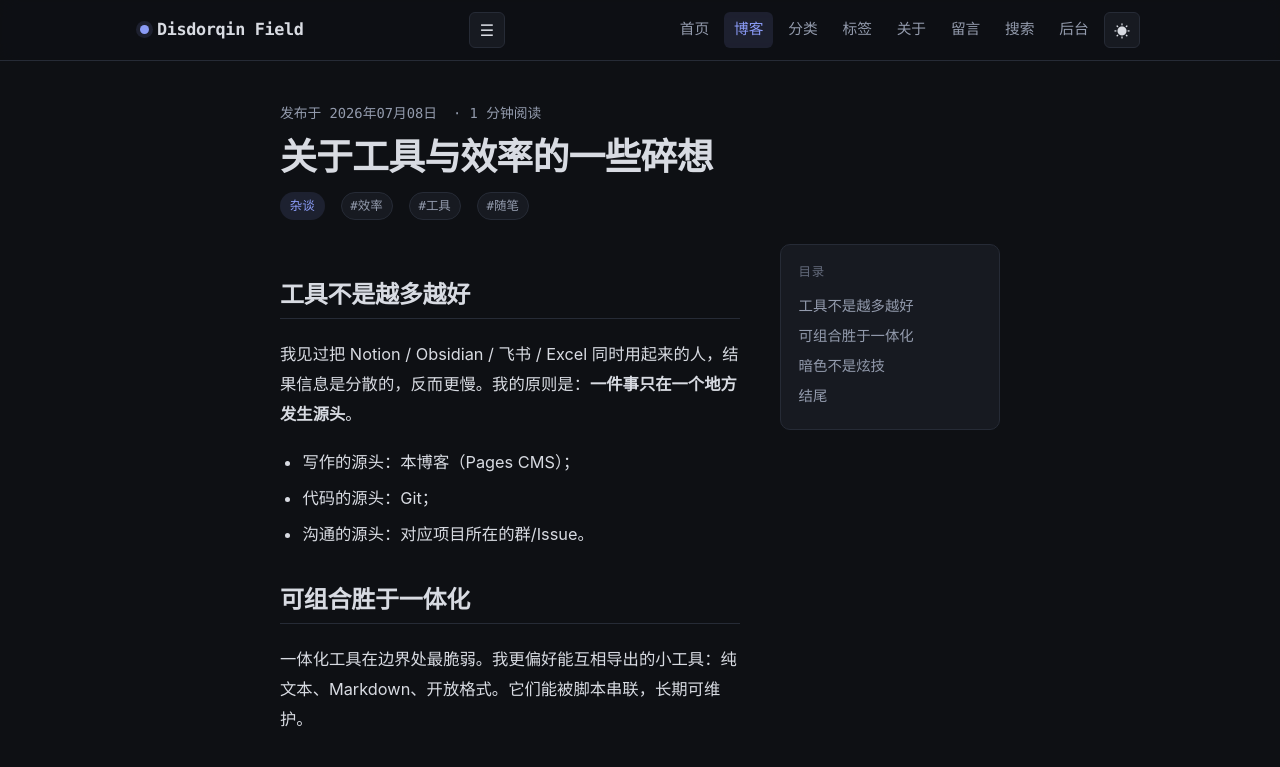
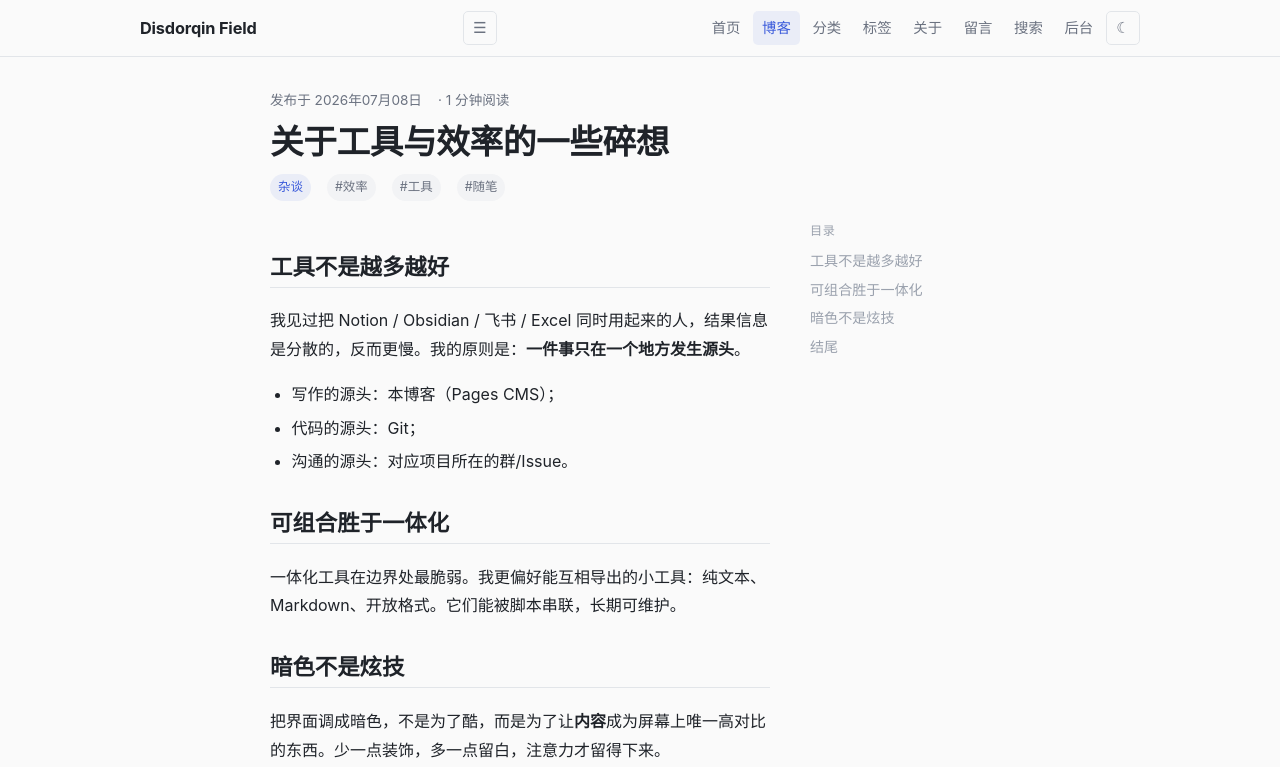
Before and after one commit to disdorqin/disdorqin.github.io, an Astro site: page /blog/misc-tools/ in a window 1280 px wide. Shown: the top 767 px of the page. Built offline with nearby package versions, Linux system fonts and the light colour scheme; Astro itself is replaced by a stand-in of ours; some packages are replaced by stand-ins of ours.

Commit message:
feat: simplify blog UI and switch comments to Waline

```diff
--- a/src/components/Header.astro
+++ b/src/components/Header.astro
@@ -10,11 +10,8 @@ function isActive(href: string): boolean {
 ---
 
 <header class="site-header">
-  <div class="container-wide site-header__inner">
-    <a class="brand" href="/">
-      <span class="brand__dot"></span>
-      <span>{SITE.title}</span>
-    </a>
+  <div class="site-header__inner">
+    <a class="brand" href="/">{SITE.title}</a>
 
     <button
       class="nav__toggle theme-toggle"
--- /dev/null
+++ b/src/components/WalineComment.astro
@@ -0,0 +1,62 @@
+---
+import { SITE } from '../config/site';
+
+const configured = SITE.walineServerURL && SITE.walineServerURL.length > 0;
+---
+
+{
+  configured ? (
+    <div
+      id="waline"
+      class="waline-wrap"
+      data-server-url={SITE.walineServerURL}
+      data-lang={SITE.walineLang}
+      data-login={SITE.walineLogin}
+      data-meta={JSON.stringify(SITE.walineMeta)}
+      data-required-meta={JSON.stringify(SITE.walineRequiredMeta)}
+      data-comment-sorting={SITE.walineCommentSorting}
+    />
+  ) : (
+    <div class="waline-wrap waline-wrap--placeholder">
+      <p style="color:var(--text-muted);margin:0">
+        评论系统待配置：请部署 Waline 服务并填写 walineServerURL。
+      </p>
+      <p style="color:var(--text-faint);font-size:0.85rem;margin:0.5rem 0 0">
+        详情见 README「Waline 配置步骤」。
+      </p>
+    </div>
+  )
+}
+
+{configured && (
+  <>
+    <link rel="stylesheet" href="https://unpkg.com/@waline/client@v3/dist/waline.css" />
+    <script type="module">
+      const walineEl = document.getElementById('waline');
+      if (!walineEl) throw new Error('#waline not found');
+
+      const isDark = () => document.documentElement.classList.contains('dark');
+
+      async function loadWaline() {
+        const { init } = await import('https://unpkg.com/@waline/client@v3/dist/waline.mjs');
+
+        const meta = JSON.parse(walineEl.dataset.meta || '[]');
+        const requiredMeta = JSON.parse(walineEl.dataset.requiredMeta || '[]');
+
+        init({
+          el: '#waline',
+          serverURL: walineEl.dataset.serverUrl,
+          lang: walineEl.dataset.lang || 'zh-CN',
+          dark: isDark,
+          login: walineEl.dataset.login || 'disable',
+          meta: meta.length > 0 ? meta : undefined,
+          requiredMeta: requiredMeta.length > 0 ? requiredMeta : undefined,
+          commentSorting: walineEl.dataset.commentSorting || 'latest',
+          path: window.location.pathname,
+        });
+      }
+
+      loadWaline();
+    </script>
+  </>
+)}
--- a/src/config/site.ts
+++ b/src/config/site.ts
@@ -36,6 +36,18 @@ export const SITE = {
   giscusCategoryId: 'DIC_kwDOTA6eqs4DAwiT',
   giscusMapping: 'pathname',
   giscusTheme: 'preferred_color_scheme',
+
+  // —— Waline 评论系统（默认启用）——
+  // Waline 需要单独部署服务端，数据存储在 Waline 连接的数据库中。
+  // walineServerURL 为空时页面显示配置提示，不会加载 Waline 脚本。
+  commentProvider: 'waline',
+  walineServerURL: '', // ← 部署 Waline 后填入服务地址，例如 https://xxx.vercel.app
+  walineLang: 'zh-CN',
+  walineDark: 'html.dark',
+  walineLogin: 'disable',
+  walineRequiredMeta: ['nick'],
+  walineMeta: ['nick', 'mail', 'link'],
+  walineCommentSorting: 'latest',
 } as const;
 
 export type SiteConfig = typeof SITE;
--- a/src/layouts/BaseLayout.astro
+++ b/src/layouts/BaseLayout.astro
@@ -29,7 +29,7 @@ const ogImage = image
 ---
 
 <!doctype html>
-<html lang={SITE.lang} class="dark">
+<html lang={SITE.lang}>
   <head>
     <meta charset="utf-8" />
     <meta name="viewport" content="width=device-width, initial-scale=1" />
@@ -65,7 +65,7 @@ const ogImage = image
       (function () {
         try {
           var t = localStorage.getItem('theme');
-          if (t !== 'light' && t !== 'dark') t = 'dark'; // 默认暗色
+          if (t !== 'light' && t !== 'dark') t = 'light'; // 默认浅色
           var root = document.documentElement;
           root.classList.toggle('dark', t === 'dark');
           root.style.colorScheme = t;
--- a/src/pages/blog/index.astro
+++ b/src/pages/blog/index.astro
@@ -9,7 +9,7 @@ const posts = await getPublishedPosts();
 <BaseLayout title="博客" description="全部文章列表">
   <div class="container">
     <h1 class="page-title">博客</h1>
-    <p class="page-subtitle">共 {posts.length} 篇文章 · 置顶优先 · 按发布时间倒序</p>
+    <p class="page-subtitle">共 {posts.length} 篇文章 · 按发布时间倒序</p>
 
     {posts.map((post) => <PostCard post={post} />)}
 
--- a/src/styles/global.css
+++ b/src/styles/global.css
@@ -1,54 +1,51 @@
 /* ============================================================
    Disdorqin Field — 全局样式
-   暗色优先、克制、有质感。亮/暗通过 <html class="dark"> 切换。
+   清新、留白、文章优先。浅色为默认，暗色为可选。
+   亮/暗通过 <html class="dark"> 切换。
    ============================================================ */
 
 :root {
-  --bg: #fbfbfd;
+  --bg: #fafafa;
   --bg-elevated: #ffffff;
-  --surface: #f4f5f7;
-  --surface-2: #eceef2;
-  --border: #e3e6ec;
-  --text: #1a1d24;
+  --surface: #f2f3f5;
+  --surface-2: #e8eaed;
+  --border: #e2e5e9;
+  --text: #1f2329;
   --text-muted: #6b7280;
   --text-faint: #9aa1ad;
   --accent: #3b5bdb;
-  --accent-soft: rgba(59, 91, 219, 0.1);
+  --accent-soft: rgba(59, 91, 219, 0.08);
   --danger: #e03131;
   --code-bg: #f4f5f7;
-  --radius: 10px;
-  --radius-sm: 6px;
-  --max-width: 760px;
+  --radius: 8px;
+  --radius-sm: 5px;
+  --max-width: 780px;
   --font-sans: -apple-system, BlinkMacSystemFont, "Segoe UI", "Noto Sans SC",
     "PingFang SC", "Microsoft YaHei", "Hiragino Sans GB", sans-serif;
-  --font-mono: "JetBrains Mono", "Fira Code", ui-monospace, SFMono-Regular,
+  --font-mono: "JetBrains Mono", ui-monospace, SFMono-Regular,
     "SF Mono", Menlo, Consolas, "Liberation Mono", monospace;
-  --shadow: 0 1px 2px rgba(16, 24, 40, 0.04), 0 1px 3px rgba(16, 24, 40, 0.06);
 }
 
 html.dark {
-  --bg: #0e1014;
-  --bg-elevated: #161922;
-  --surface: #171a21;
-  --surface-2: #1e222b;
-  --border: #262b36;
-  --text: #d8dbe2;
-  --text-muted: #939bad;
-  --text-faint: #646b7c;
-  --accent: #8b9cf7; /* 柔雾蓝紫，克制不刺眼 */
-  --accent-soft: rgba(139, 156, 247, 0.12);
+  --bg: #111216;
+  --bg-elevated: #191a1f;
+  --surface: #1e1f24;
+  --surface-2: #25272e;
+  --border: #2c2e36;
+  --text: #d4d6dc;
+  --text-muted: #8b92a0;
+  --text-faint: #5c6372;
+  --accent: #7b8ef0;
+  --accent-soft: rgba(123, 142, 240, 0.1);
   --danger: #ff6b6b;
-  --code-bg: #12151b;
-  --shadow: 0 1px 2px rgba(0, 0, 0, 0.3), 0 2px 8px rgba(0, 0, 0, 0.25);
+  --code-bg: #18191e;
 }
 
-* {
-  box-sizing: border-box;
-}
+* { box-sizing: border-box; }
 
 html {
   scroll-behavior: smooth;
-  scroll-padding-top: 84px;
+  scroll-padding-top: 72px;
 }
 
 body {
@@ -68,9 +65,7 @@ a {
   text-decoration: none;
   transition: color 0.15s ease;
 }
-a:hover {
-  text-decoration: underline;
-}
+a:hover { text-decoration: underline; }
 
 img {
   max-width: 100%;
@@ -84,68 +79,51 @@ hr {
   margin: 2.5rem 0;
 }
 
-::selection {
-  background: var(--accent-soft);
-}
+::selection { background: var(--accent-soft); }
 
-/* —— 布局容器 —— */
+/* —— 布局 —— */
 .container {
   max-width: var(--max-width);
   margin: 0 auto;
   padding: 0 1.25rem;
 }
-.container-wide {
-  max-width: 1040px;
-  margin: 0 auto;
-  padding: 0 1.25rem;
-}
 
-/* —— 站点头部 —— */
+/* —— Header —— */
 .site-header {
   position: sticky;
   top: 0;
   z-index: 50;
-  background: color-mix(in srgb, var(--bg) 86%, transparent);
-  backdrop-filter: saturate(160%) blur(10px);
+  background: color-mix(in srgb, var(--bg) 88%, transparent);
+  backdrop-filter: saturate(160%) blur(8px);
   border-bottom: 1px solid var(--border);
 }
 .site-header__inner {
   display: flex;
   align-items: center;
   justify-content: space-between;
-  height: 60px;
+  height: 56px;
   gap: 1rem;
+  max-width: 1040px;
+  margin: 0 auto;
+  padding: 0 1.25rem;
 }
 .brand {
-  font-family: var(--font-mono);
   font-weight: 700;
-  font-size: 1.05rem;
+  font-size: 1.02rem;
   color: var(--text);
-  letter-spacing: -0.02em;
-  display: inline-flex;
-  align-items: center;
-  gap: 0.5rem;
+  letter-spacing: -0.01em;
 }
-.brand:hover {
-  text-decoration: none;
-}
-.brand__dot {
-  width: 9px;
-  height: 9px;
-  border-radius: 50%;
-  background: var(--accent);
-  box-shadow: 0 0 0 4px var(--accent-soft);
-}
+.brand:hover { text-decoration: none; }
 .nav {
   display: flex;
   align-items: center;
-  gap: 0.35rem;
+  gap: 0.25rem;
   flex-wrap: wrap;
 }
 .nav a {
   color: var(--text-muted);
-  font-size: 0.92rem;
-  padding: 0.35rem 0.6rem;
+  font-size: 0.9rem;
+  padding: 0.3rem 0.55rem;
   border-radius: var(--radius-sm);
 }
 .nav a:hover {
@@ -157,56 +135,54 @@ hr {
   color: var(--accent);
   background: var(--accent-soft);
 }
-.nav__toggle {
-  display: none;
-}
+.nav__toggle { display: none; }
 
-/* —— 主题切换按钮 —— */
+/* —— 主题切换 —— */
 .theme-toggle {
   display: inline-flex;
   align-items: center;
   justify-content: center;
-  width: 36px;
-  height: 36px;
+  width: 34px;
+  height: 34px;
   border-radius: var(--radius-sm);
   border: 1px solid var(--border);
-  background: var(--surface);
-  color: var(--text);
+  background: transparent;
+  color: var(--text-muted);
   cursor: pointer;
-  font-size: 1rem;
-  transition: background 0.15s ease, border-color 0.15s ease;
+  font-size: 0.95rem;
+  transition: background 0.15s, border-color 0.15s;
 }
 .theme-toggle:hover {
   border-color: var(--accent);
+  background: var(--surface);
 }
 
-/* —— 站点底部 —— */
+/* —— Footer —— */
 .site-footer {
   border-top: 1px solid var(--border);
   margin-top: 4rem;
-  padding: 2.5rem 0 3rem;
+  padding: 2rem 0 2.5rem;
+  font-size: 0.85rem;
   color: var(--text-muted);
-  font-size: 0.88rem;
 }
 .site-footer__inner {
   display: flex;
   justify-content: space-between;
   flex-wrap: wrap;
-  gap: 1rem;
+  gap: 0.75rem;
+  max-width: 1040px;
+  margin: 0 auto;
+  padding: 0 1.25rem;
 }
-.site-footer a {
-  color: var(--text-muted);
-}
-.site-footer a:hover {
-  color: var(--accent);
-}
+.site-footer a { color: var(--text-muted); }
+.site-footer a:hover { color: var(--accent); }
 
-/* —— 通用排版 —— */
+/* —— 页面标题 —— */
 .page-title {
-  font-size: 1.9rem;
+  font-size: 1.85rem;
   font-weight: 700;
-  letter-spacing: -0.02em;
   margin: 2.5rem 0 0.4rem;
+  line-height: 1.25;
 }
 .page-subtitle {
   color: var(--text-muted);
@@ -217,57 +193,36 @@ hr {
 .badge {
   display: inline-block;
   font-size: 0.78rem;
-  font-family: var(--font-mono);
-  padding: 0.15rem 0.55rem;
+  padding: 0.15rem 0.5rem;
   border-radius: 999px;
   background: var(--surface);
-  border: 1px solid var(--border);
   color: var(--text-muted);
   white-space: nowrap;
+  transition: color 0.15s, background 0.15s;
+}
+a.badge:hover {
+  color: var(--accent);
+  background: var(--accent-soft);
+  text-decoration: none;
 }
 .badge--accent {
   background: var(--accent-soft);
-  border-color: transparent;
-  color: var(--accent);
-}
-a.badge:hover {
-  text-decoration: none;
-  border-color: var(--accent);
   color: var(--accent);
 }
 
-/* —— 文章卡片 —— */
+/* —— 文章卡片（简约列表风） —— */
 .post-card {
-  display: flex;
-  gap: 1.1rem;
   padding: 1.1rem 0;
   border-bottom: 1px solid var(--border);
 }
-.post-card:last-child {
-  border-bottom: none;
-}
-.post-card__cover {
-  flex: 0 0 132px;
-  width: 132px;
-  height: 88px;
-  border-radius: var(--radius-sm);
-  object-fit: cover;
-  background: var(--surface);
-  border: 1px solid var(--border);
-}
-.post-card__body {
-  flex: 1;
-  min-width: 0;
-}
+.post-card:last-child { border-bottom: none; }
 .post-card__title {
-  font-size: 1.12rem;
+  font-size: 1.15rem;
   font-weight: 650;
   margin: 0 0 0.3rem;
-  letter-spacing: -0.01em;
+  line-height: 1.35;
 }
-.post-card__title a {
-  color: var(--text);
-}
+.post-card__title a { color: var(--text); }
 .post-card__title a:hover {
   color: var(--accent);
   text-decoration: none;
@@ -275,47 +230,53 @@ a.badge:hover {
 .post-card__meta {
   font-size: 0.82rem;
   color: var(--text-muted);
-  font-family: var(--font-mono);
   display: flex;
-  gap: 0.6rem;
+  gap: 0.55rem;
   flex-wrap: wrap;
   align-items: center;
   margin-bottom: 0.35rem;
 }
+.post-card__meta a { color: var(--text-muted); }
+.post-card__meta a:hover { color: var(--accent); }
 .post-card__desc {
   color: var(--text-muted);
   font-size: 0.92rem;
   margin: 0;
-  display: -webkit-box;
-  -webkit-line-clamp: 2;
-  -webkit-box-orient: vertical;
-  overflow: hidden;
+  line-height: 1.6;
+}
+.post-card__cover-wrap {
+  margin-bottom: 0.6rem;
+}
+.post-card__cover {
+  width: 100%;
+  max-height: 200px;
+  object-fit: cover;
+  border-radius: var(--radius-sm);
+  border: 1px solid var(--border);
 }
 
-/* —— 首页 Hero —— */
+/* —— Hero —— */
 .hero {
-  padding: 3.5rem 0 2.5rem;
+  padding: 2.5rem 0 2rem;
   border-bottom: 1px solid var(--border);
 }
 .hero__title {
-  font-size: clamp(2rem, 5vw, 2.9rem);
-  font-weight: 800;
-  letter-spacing: -0.03em;
-  margin: 0 0 0.6rem;
-  line-height: 1.15;
-}
-.hero__title .accent {
-  color: var(--accent);
+  font-size: clamp(1.7rem, 4vw, 2.4rem);
+  font-weight: 750;
+  margin: 0 0 0.5rem;
+  line-height: 1.2;
+  letter-spacing: -0.01em;
 }
 .hero__subtitle {
-  font-size: 1.05rem;
+  font-size: 1rem;
   color: var(--text-muted);
-  max-width: 36rem;
-  margin: 0 0 1.4rem;
+  max-width: 32rem;
+  margin: 0 0 1.2rem;
+  line-height: 1.6;
 }
 .hero__actions {
   display: flex;
-  gap: 0.6rem;
+  gap: 0.55rem;
   flex-wrap: wrap;
 }
 
@@ -323,16 +284,16 @@ a.badge:hover {
 .btn {
   display: inline-flex;
   align-items: center;
-  gap: 0.4rem;
-  padding: 0.5rem 0.95rem;
+  gap: 0.35rem;
+  padding: 0.45rem 0.9rem;
   border-radius: var(--radius-sm);
   border: 1px solid var(--border);
   background: var(--surface);
   color: var(--text);
-  font-size: 0.9rem;
+  font-size: 0.88rem;
   font-weight: 500;
   cursor: pointer;
-  transition: all 0.15s ease;
+  transition: all 0.15s;
 }
 .btn:hover {
   text-decoration: none;
@@ -344,31 +305,24 @@ a.badge:hover {
   border-color: var(--accent);
   color: #fff;
 }
-html.dark .btn--primary {
-  color: #0e1014;
-}
 .btn--primary:hover {
   filter: brightness(1.06);
   color: #fff;
 }
-html.dark .btn--primary:hover {
-  color: #0e1014;
-}
 
 /* —— 区块标题 —— */
 .section {
-  margin-top: 2.5rem;
+  margin-top: 2rem;
 }
 .section__head {
   display: flex;
   align-items: baseline;
   justify-content: space-between;
-  margin-bottom: 0.5rem;
+  margin-bottom: 0.3rem;
 }
 .section__title {
-  font-size: 1.25rem;
+  font-size: 1.2rem;
   font-weight: 700;
-  letter-spacing: -0.01em;
   margin: 0;
 }
 .section__more {
@@ -380,87 +334,67 @@ html.dark .btn--primary:hover {
 .chip-cloud {
   display: flex;
   flex-wrap: wrap;
-  gap: 0.55rem;
+  gap: 0.5rem;
 }
 
 /* —— 文章详情 —— */
 .article-header {
-  margin: 2.5rem 0 1.5rem;
+  margin: 2rem 0 1.2rem;
 }
 .article-header__title {
-  font-size: clamp(1.7rem, 4vw, 2.3rem);
-  font-weight: 780;
-  letter-spacing: -0.02em;
-  line-height: 1.2;
-  margin: 0.6rem 0 0.8rem;
+  font-size: clamp(1.65rem, 3.5vw, 2.1rem);
+  font-weight: 720;
+  line-height: 1.25;
+  margin: 0.5rem 0 0.7rem;
+  letter-spacing: -0.01em;
 }
 .article-meta {
   display: flex;
   flex-wrap: wrap;
-  gap: 0.6rem 1rem;
+  gap: 0.5rem 1rem;
   align-items: center;
   color: var(--text-muted);
-  font-size: 0.86rem;
-  font-family: var(--font-mono);
+  font-size: 0.85rem;
 }
 .article-cover {
   width: 100%;
-  max-height: 380px;
+  max-height: 340px;
   object-fit: cover;
   border-radius: var(--radius);
   border: 1px solid var(--border);
-  margin: 1.5rem 0;
+  margin: 1.2rem 0;
 }
 
-/* 正文排版（prose） */
+/* —— 正文排版 —— */
 .prose {
-  font-size: 1.02rem;
-  line-height: 1.85;
+  font-size: 1rem;
+  line-height: 1.8;
 }
-.prose h2,
-.prose h3,
-.prose h4 {
-  scroll-margin-top: 84px;
+.prose h2, .prose h3, .prose h4 {
+  scroll-margin-top: 72px;
   line-height: 1.35;
-  margin-top: 2.2rem;
-  letter-spacing: -0.01em;
+  margin-top: 2rem;
 }
 .prose h2 {
-  font-size: 1.5rem;
+  font-size: 1.4rem;
   font-weight: 700;
-  padding-bottom: 0.4rem;
+  padding-bottom: 0.3rem;
   border-bottom: 1px solid var(--border);
 }
-.prose h3 {
-  font-size: 1.22rem;
-  font-weight: 680;
-}
-.prose h4 {
-  font-size: 1.05rem;
-  font-weight: 650;
-}
-.prose p {
-  margin: 1.1rem 0;
-}
-.prose ul,
-.prose ol {
-  padding-left: 1.4rem;
-  margin: 1.1rem 0;
-}
-.prose li {
-  margin: 0.35rem 0;
-}
+.prose h3 { font-size: 1.15rem; font-weight: 680; }
+.prose h4 { font-size: 1.02rem; font-weight: 650; }
+.prose p { margin: 1rem 0; }
+.prose ul, .prose ol { padding-left: 1.35rem; margin: 1rem 0; }
+.prose li { margin: 0.3rem 0; }
 .prose blockquote {
-  margin: 1.4rem 0;
-  padding: 0.6rem 1.1rem;
+  margin: 1.2rem 0;
+  padding: 0.5rem 1rem;
   border-left: 3px solid var(--accent);
   background: var(--surface);
   border-radius: 0 var(--radius-sm) var(--radius-sm) 0;
   color: var(--text-muted);
 }
-.prose blockquote p {
-  margin: 0.4rem 0;
-}
+.prose blockquote p { margin: 0.3rem 0; }
 .prose code {
   font-family: var(--font-mono);
   font-size: 0.88em;
@@ -470,13 +404,13 @@ html.dark .btn--primary:hover {
   border: 1px solid var(--border);
 }
 .prose pre {
-  padding: 1rem 1.1rem;
+  padding: 0.9rem 1rem;
   border-radius: var(--radius);
   overflow-x: auto;
   border: 1px solid var(--border);
-  font-size: 0.88rem;
-  line-height: 1.6;
-  margin: 1.4rem 0;
+  font-size: 0.87rem;
+  line-height: 1.55;
+  margin: 1.2rem 0;
 }
 .prose pre code {
   background: none;
@@ -487,28 +421,21 @@ html.dark .btn--primary:hover {
 .prose table {
   width: 100%;
   border-collapse: collapse;
-  margin: 1.4rem 0;
-  font-size: 0.92rem;
+  margin: 1.2rem 0;
+  font-size: 0.9rem;
 }
-.prose th,
-.prose td {
+.prose th, .prose td {
   border: 1px solid var(--border);
-  padding: 0.55rem 0.8rem;
+  padding: 0.5rem 0.75rem;
   text-align: left;
 }
-.prose th {
-  background: var(--surface);
-  font-weight: 650;
-}
+.prose th { background: var(--surface); font-weight: 650; }
 .prose img {
   border-radius: var(--radius-sm);
   border: 1px solid var(--border);
-  margin: 1.2rem 0;
+  margin: 1rem 0;
 }
-.prose a {
-  text-decoration: underline;
-  text-underline-offset: 2px;
-}
+.prose a { text-decoration: underline; text-underline-offset: 2px; }
 
 /* Shiki 双主题切换 */
 html.dark .astro-code,
@@ -520,67 +447,51 @@ html.dark .astro-code span {
   text-decoration: var(--shiki-dark-text-decoration) !important;
 }
 
-/* KaTeX 在暗色下微调 */
-html.dark .katex {
-  color: var(--text);
-}
+/* KaTeX */
+html.dark .katex { color: var(--text); }
 
-/* —— 目录 TOC —— */
+/* —— TOC —— */
 .toc {
-  border: 1px solid var(--border);
-  border-radius: var(--radius);
-  background: var(--surface);
-  padding: 1rem 1.1rem;
-  font-size: 0.9rem;
+  font-size: 0.88rem;
+  padding: 0;
 }
 .toc__title {
-  font-family: var(--font-mono);
-  font-size: 0.78rem;
+  font-size: 0.76rem;
   text-transform: uppercase;
-  letter-spacing: 0.05em;
+  letter-spacing: 0.04em;
   color: var(--text-faint);
-  margin: 0 0 0.6rem;
+  margin: 0 0 0.5rem;
 }
 .toc ul {
   list-style: none;
   margin: 0;
   padding: 0;
 }
-.toc li {
-  margin: 0.3rem 0;
-}
+.toc li { margin: 0.25rem 0; }
 .toc a {
-  color: var(--text-muted);
+  color: var(--text-faint);
 }
 .toc a:hover {
   color: var(--accent);
   text-decoration: none;
 }
-.toc .lvl-3 {
-  padding-left: 1rem;
-}
-.toc .lvl-4 {
-  padding-left: 2rem;
-}
+.toc .lvl-3 { padding-left: 0.8rem; }
+.toc .lvl-4 { padding-left: 1.6rem; }
 
-/* 详情页两栏布局 */
+/* 详情页两栏 */
 .article-layout {
   display: grid;
-  grid-template-columns: minmax(0, 1fr) 220px;
+  grid-template-columns: minmax(0, 1fr) 200px;
   gap: 2.5rem;
   align-items: start;
 }
 .article-layout .toc-wrap {
   position: sticky;
-  top: 84px;
+  top: 72px;
 }
-@media (max-width: 900px) {
-  .article-layout {
-    grid-template-columns: 1fr;
-  }
-  .article-layout .toc-wrap {
-    display: none;
-  }
+@media (max-width: 880px) {
+  .article-layout { grid-template-columns: 1fr; }
+  .article-layout .toc-wrap { display: none; }
 }
 
 /* —— 上一篇/下一篇 —— */
@@ -588,58 +499,47 @@ html.dark .katex {
   display: grid;
   grid-template-columns: 1fr 1fr;
   gap: 1rem;
-  margin: 3rem 0 1rem;
+  margin: 2.5rem 0 1rem;
 }
 .pager a {
   border: 1px solid var(--border);
   border-radius: var(--radius);
-  padding: 0.9rem 1rem;
-  background: var(--surface);
+  padding: 0.8rem 1rem;
   color: var(--text);
   display: block;
-  transition: border-color 0.15s ease;
+  transition: border-color 0.15s;
 }
 .pager a:hover {
   border-color: var(--accent);
   text-decoration: none;
 }
 .pager__dir {
-  font-size: 0.76rem;
+  font-size: 0.75rem;
   color: var(--text-faint);
-  font-family: var(--font-mono);
-  text-transform: uppercase;
 }
-.pager__title {
-  font-weight: 600;
-  margin-top: 0.2rem;
-}
-.pager .next {
-  text-align: right;
-}
+.pager__title { font-weight: 600; margin-top: 0.2rem; }
+.pager .next { text-align: right; }
 
 /* —— 404 —— */
 .notfound {
   text-align: center;
-  padding: 5rem 0;
+  padding: 4rem 0;
 }
 .notfound__code {
-  font-family: var(--font-mono);
-  font-size: 5rem;
+  font-size: 4rem;
   font-weight: 800;
   color: var(--accent);
-  letter-spacing: -0.04em;
 }
 
 /* —— 搜索 —— */
 .search-box {
   width: 100%;
-  padding: 0.6rem 0.9rem;
+  padding: 0.55rem 0.85rem;
   border-radius: var(--radius-sm);
   border: 1px solid var(--border);
   background: var(--surface);
   color: var(--text);
   font-size: 0.95rem;
-  font-family: var(--font-sans);
 }
 .search-box:focus {
   outline: none;
@@ -650,35 +550,21 @@ html.dark .katex {
 @media (max-width: 720px) {
   .nav {
     position: absolute;
-    top: 60px;
+    top: 56px;
     left: 0;
     right: 0;
     flex-direction: column;
     align-items: stretch;
     background: var(--bg-elevated);
     border-bottom: 1px solid var(--border);
-    padding: 0.5rem 1.25rem 1rem;
-    gap: 0.2rem;
+    padding: 0.5rem 1.25rem 0.8rem;
+    gap: 0.15rem;
     display: none;
   }
-  .nav.is-open {
-    display: flex;
-  }
-  .nav__toggle {
-    display: inline-flex;
-  }
-  .post-card {
-    flex-direction: column;
-  }
-  .post-card__cover {
-    width: 100%;
-    height: 160px;
-    flex-basis: auto;
-  }
+  .nav.is-open { display: flex; }
+  .nav__toggle { display: inline-flex; }
   .pager {
     grid-template-columns: 1fr;
   }
-  .pager .next {
-    text-align: left;
-  }
+  .pager .next { text-align: left; }
 }
```
Also changed, not shown: src/components/Footer.astro (+4 -6 lines), src/components/PostCard.astro (+6 -15 lines), src/pages/blog/[slug].astro (+5 -5 lines), src/pages/guestbook.astro (+4 -10 lines), src/pages/index.astro (+25 -29 lines), src/utils/posts.ts (+8 -5 lines), README.md.
